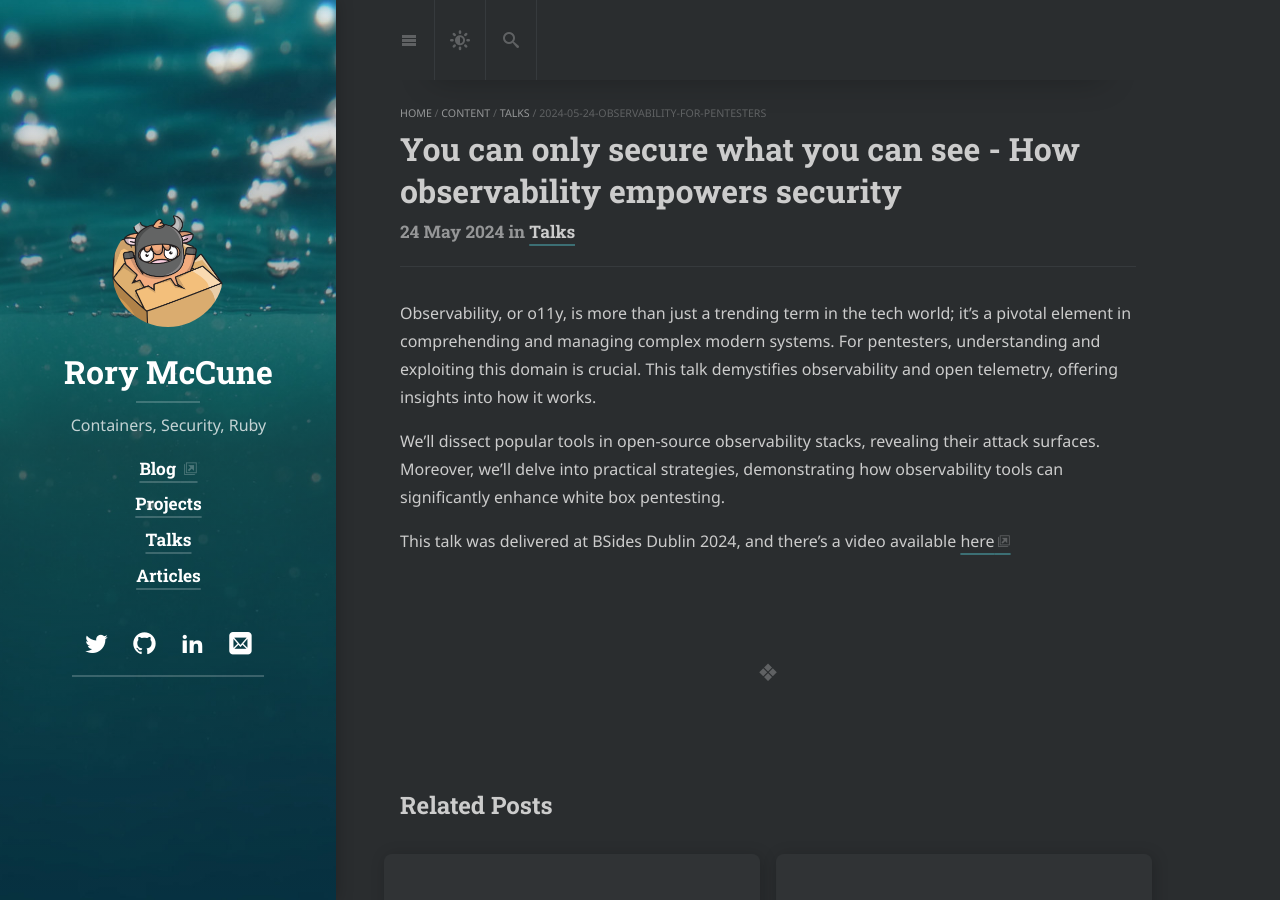
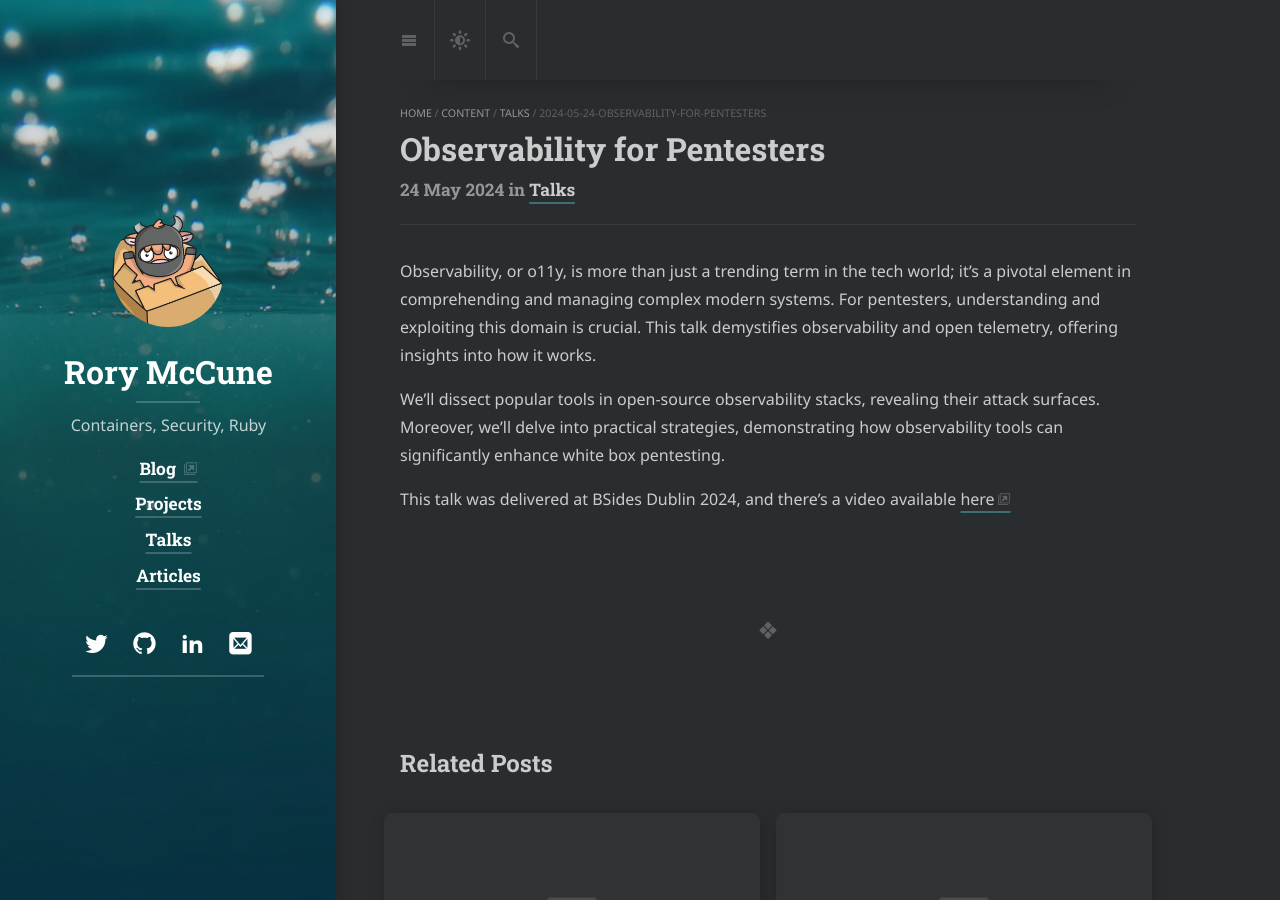
Before and after one commit to raesene/www.mccune.org.uk, a Jekyll site: the page built from _posts/2024-05-24-Observability For Pentesters .md, in a window 1280 px wide and 900 px high. Built offline with Jekyll 4.4.1, drawn with Linux system fonts in a browser that asks for light colours; cached includes are drawn as plain includes; nearby versions of some CDN libraries; some web fonts are replaced; our own code applies the rules of GitHub Pages for plain Markdown files; library files that are not in the unit come from our copies.

Commit message:
title fix

```diff
--- a/_posts/2024-05-24-Observability For Pentesters .md
+++ b/_posts/2024-05-24-Observability For Pentesters .md
@@ -1,5 +1,5 @@
 ---
-title: You can only secure what you can see - How observability empowers security
+title: Observability for Pentesters
 type: post
 category: talks
 ---
```
